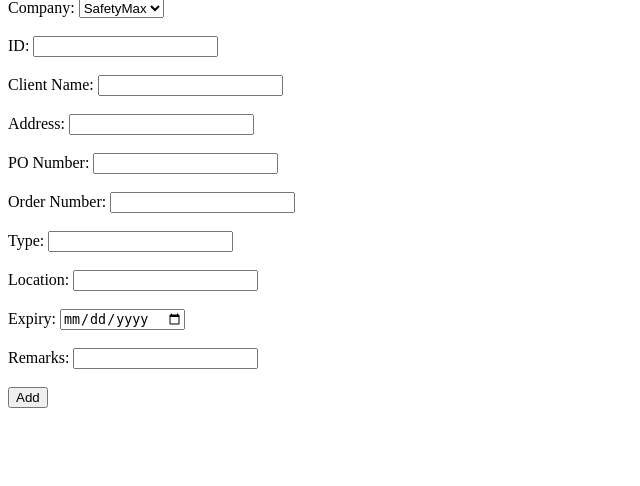
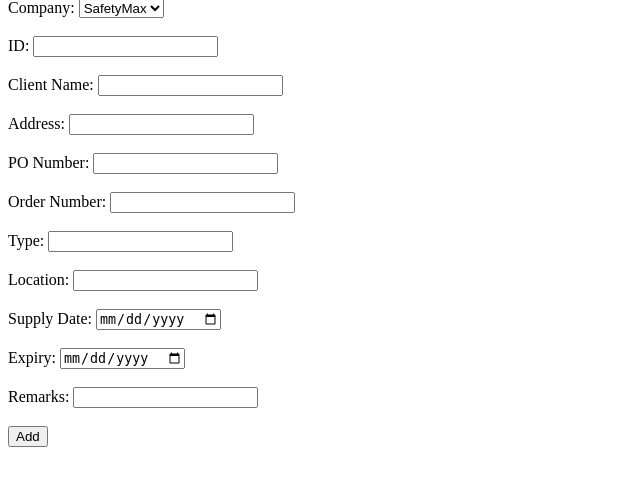
Before and after one commit to safetymaxfireit-cloud/smfe-qr-tracking-system, a Flask app: page /add in a window 1280 px wide. Shown: the part 68-554 px from the top of the page, without its empty margins (0-640 px from the left). Run offline with Flask 3, Linux system fonts and the light colour scheme; the visitor is signed in with stand-in values (Sample User, id 1); some libraries are stand-ins or nearby versions.

Commit message:
Update add.html

```diff
--- a/templates/add.html
+++ b/templates/add.html
@@ -20,6 +20,7 @@
         Order Number: <input name="order_id"><br><br>
         Type: <input name="type"><br><br>
         Location: <input name="location"><br><br>
+        Supply Date: <input type="date" name="supply_date"><br><br>
         Expiry: <input type="date" name="expiry"><br><br>
         Remarks: <input name="remarks"><br><br>
 
```
